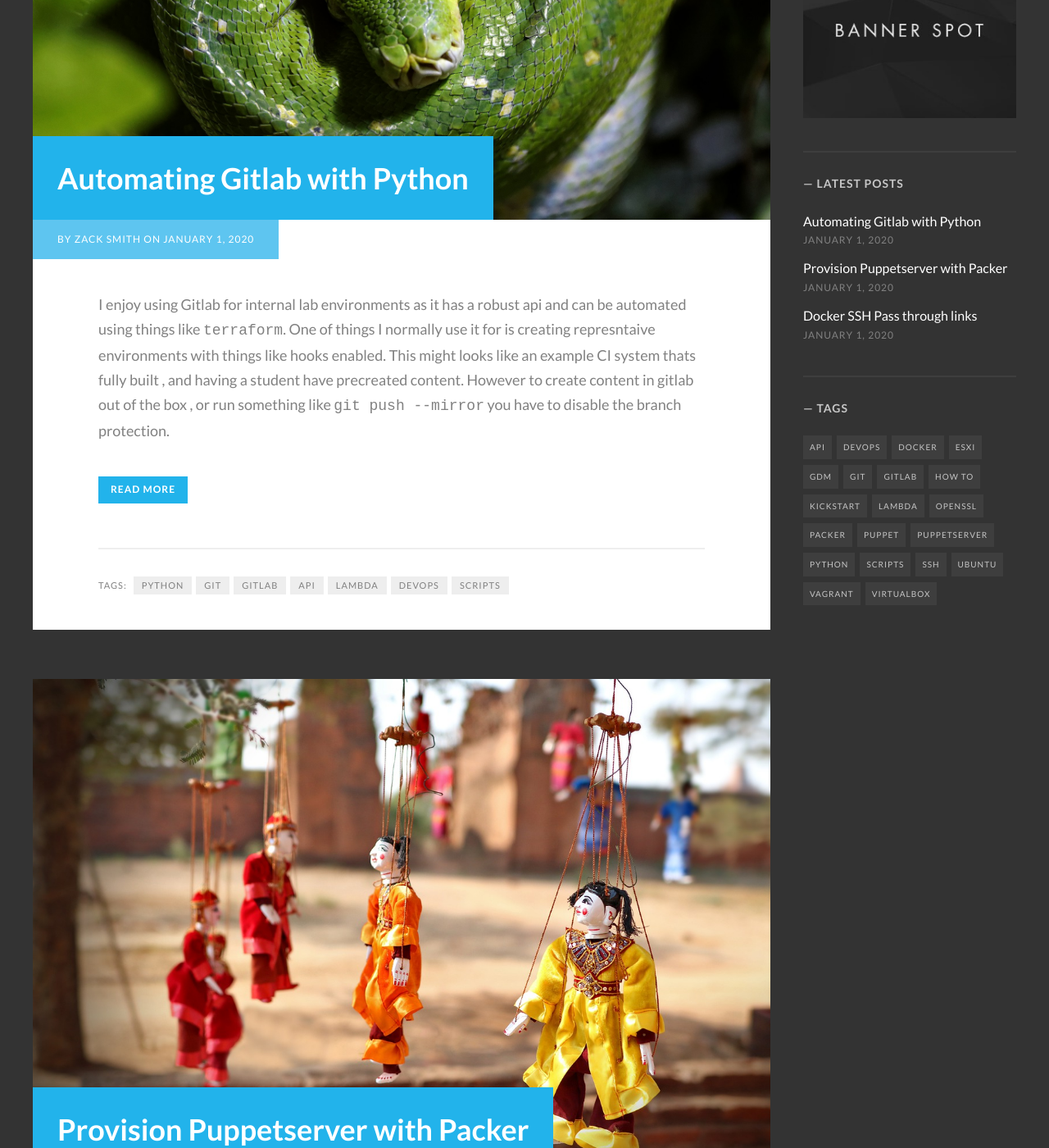
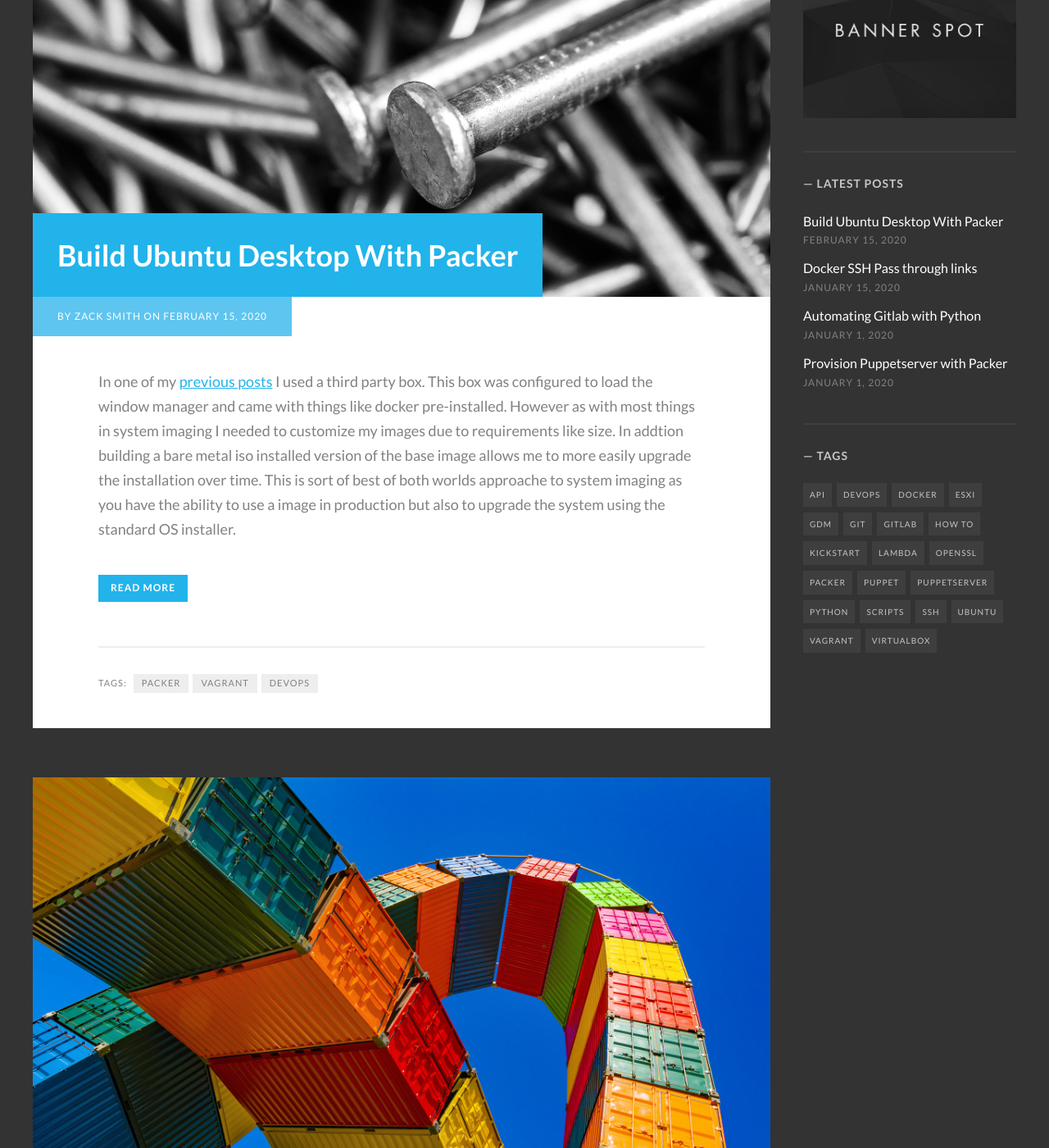
Before and after one commit to homeops-tech/homeops-tech.github.io, a Jekyll site: the page built from index.html, in a window 1280 px wide and 1400 px high, scrolled down 487 px. Shown: the whole window at 82% size. Built offline with Jekyll 4.4.1, drawn with Linux system fonts in a browser that asks for light colours; the list of posts is cut into pages by our own code; some of the changed text lies outside the part shown.

Commit message:
Add new article

````diff
--- a/_posts/2020-01-15-SSH-Pass-Through-Docker.md
+++ b/_posts/2020-01-15-SSH-Pass-Through-Docker.md
@@ -1,7 +1,7 @@
 ---
 layout: post
 title:  "Docker SSH Pass through links"
-date:   2020-01-01
+date:   2020-01-15
 image: /images/posts/docker.jpg
 tags: [puppet,devops,docker,vagrant,virtualbox,ubuntu,gdm,ssh,how to]
 ---
--- /dev/null
+++ b/_posts/2020-02-15-Build-Ubuntu-Desktop-With-Packer.md
@@ -0,0 +1,151 @@
+---
+layout: post
+title:  "Build Ubuntu Desktop With Packer"
+date:   2020-02-15
+image: /images/posts/packer.jpg
+tags: [packer,vagrant,devops]
+---
+
+In one of my [previous posts](http://www.homeops.tech/2020/01/01/SSH-Pass-Through-Docker/) I used a third party box. This box was configured to load the window manager and came with things like docker pre-installed. However as with most things in system imaging I needed to customize my images due to requirements like size. In addtion building a bare metal iso installed version of the base image allows me to more easily upgrade the installation over time. This is sort of best of both worlds approache to system imaging as you have the ability to use a image in production but also to upgrade the system using the standard OS installer.
+
+<!--more-->
+
+<table>
+    <caption>Versions tested</caption>
+    <tbody>
+        <tr>
+            <th>Software</th>
+            <th>Version</th>
+            <th>OS</th>
+        </tr>
+        <tr>
+            <td>packer</td>
+            <td>1.6.6</td>
+            <td>Ubuntu</td>
+        </tr>
+        <tr>
+            <td>vagrant</td>
+            <td>Vagrant 2.2.14</td>
+            <td>Ubuntu</td>
+        </tr>
+    </tbody>
+</table>
+
+Installing using the ubuntu desktop iso is an interesting expierence to say the least. The little practical examples I found essentially rewrite the boot command using a series of backspaces. This is pretty interesting to watch:
+
+![Animated-Gif](/images/posts/packer.gif)
+
+```json
+                "<esc><esc><f6><esc><bs><bs><bs><bs><bs><bs><bs><bs><bs><bs><bs><bs><bs><bs><bs><bs><bs><bs><bs><bs><bs><bs><bs><bs><bs><bs><bs><bs><bs><bs><bs><bs><bs><bs><bs><bs><bs><bs><bs><bs><bs><bs><bs><bs><bs><bs><bs><bs><bs><bs><bs><bs><bs><bs><bs><bs><bs><bs><bs><bs><bs><bs><bs><bs><bs><bs><bs><bs><bs><bs><bs><bs><bs><bs><bs><bs><bs><bs><bs><bs><bs><bs><bs><bs><bs><bs><bs><bs><bs>",
+```
+
+> I recently bought a [CHG90](https://amzn.to/3dcAAfE) gaming monitor and it was actually able to not line wrap this in vim for me. Stay tuned for a review on said monitor - lol
+
+I'd be interested to hear if anyone has a better way of doing this, my first instinct is to just built a custom iso. This is easier in PXE booting in my expierence.
+
+I also had to to lower the boot wait on my box from 10 to 6 seconds e.g. `"boot_wait": "6s"`. This makes sense as its essentially just spamming the boot loaded like we all do when on hardware boxen.
+
+
+`ubuntu-1804-desktop.json`
+
+
+```json
+{
+    "variables": {
+        "iso_checksum": "c0d025e560d54434a925b3707f8686a7f588c42a5fbc609b8ea2447f88847041",
+        "iso_checksum_type": "sha256",
+        "non_gui": "false",
+        "vboxversion": "04.3",
+        "osdetails": "ubuntu-18.04.3-amd64",
+        "ssh_fullname": "vagrant",
+        "ssh_password": "vagrant",
+        "ssh_username": "vagrant",
+        "hostname":   "ubuntu.vagrant.vm",
+        "ubuntu_images_url": "https://releases.ubuntu.com/18.04",
+        "version": "{{ timestamp }}",
+        "version_desc": "Latest kernel build of Ubuntu Vagrant images based on Ubuntu 18.04.3 (With Desktop)"
+    },
+    "builders": [
+        {
+            "type": "virtualbox-iso",
+            "guest_os_type": "Ubuntu_64",
+            "iso_url": "{{ user `ubuntu_images_url` }}/ubuntu-18.04.5-desktop-amd64.iso",
+            "iso_checksum": "file:{{ user `ubuntu_images_url` }}/SHA256SUMS",
+            "boot_command": [
+                "<esc><esc><f6><esc><bs><bs><bs><bs><bs><bs><bs><bs><bs><bs><bs><bs><bs><bs><bs><bs><bs><bs><bs><bs><bs><bs><bs><bs><bs><bs><bs><bs><bs><bs><bs><bs><bs><bs><bs><bs><bs><bs><bs><bs><bs><bs><bs><bs><bs><bs><bs><bs><bs><bs><bs><bs><bs><bs><bs><bs><bs><bs><bs><bs><bs><bs><bs><bs><bs><bs><bs><bs><bs><bs><bs><bs><bs><bs><bs><bs><bs><bs><bs><bs><bs><bs><bs><bs><bs><bs><bs><bs><bs>",
+                " auto=true priority=critical noprompt ",
+                " hostname={{user `hostname`}} ",
+                " url=http://{{ .HTTPIP }}:{{ .HTTPPort }}/preseed.cfg ",
+                " automatic-ubiquity ",
+                " ubiquity/reboot=true ",
+                " keyboard-configuration/layoutcode=us ",
+                " debian-installer=en_US auto locale=en_US kbd-chooser/method=us ",
+                " languagechooser/language-name=English ",
+                " countrychooser/shortlist=IN ",
+                " localechooser/supported-locales=en_US.UTF-8 ",
+                " netcfg/choose_interface=auto ",
+                " boot=casper ",
+                " initrd=/casper/initrd ",
+                " quiet splash noprompt noshell ",
+                " --- <wait>",
+                "<enter><wait>"
+            ],
+            "boot_wait": "6s",
+            "disk_size": "40000",
+            "headless": false,
+            "http_directory": "http",
+            "ssh_password": "{{user `ssh_password`}}",
+            "ssh_username": "{{user `ssh_username`}}",
+            "ssh_port": 22,
+            "ssh_wait_timeout": "10000s",
+            "shutdown_command": "echo 'vagrant'|sudo -S shutdown -P now",
+            "guest_additions_path": "VBoxGuestAdditions_{{.Version}}.iso",
+            "virtualbox_version_file": ".vbox_version",
+            "vm_name": "packer-ubuntu-18.04-amd64",
+            "vboxmanage": [
+                [
+                    "modifyvm",
+                    "{{.Name}}",
+                    "--memory",
+                    "1024"
+                ],
+                [
+                    "modifyvm",
+                    "{{.Name}}",
+                    "--cpus",
+                    "1"
+                ],
+                [
+                    "modifyvm",
+                    "{{.Name}}",
+                    "--audio",
+                    "none"
+                ],
+                [
+                    "modifyvm",
+                    "{{.Name}}",
+                    "--usb",
+                    "off"
+                ]
+            ]
+        }
+    ],
+    "provisioners": [
+        {
+            "type": "shell",
+            "scripts": [
+                "scripts/init.sh",
+                "scripts/cleanup.sh"
+            ]
+        }
+    ],
+    "post-processors": [
+        {
+            "type": "vagrant",
+            "compression_level": "8",
+            "keep_input_artifact": true,
+            "output": "ubuntu-18.04-{{.Provider}}.box"
+        }
+    ]
+}
+```
````
Also changed, not shown: images/posts/packer.gif (added), images/posts/packer.jpg (added).
